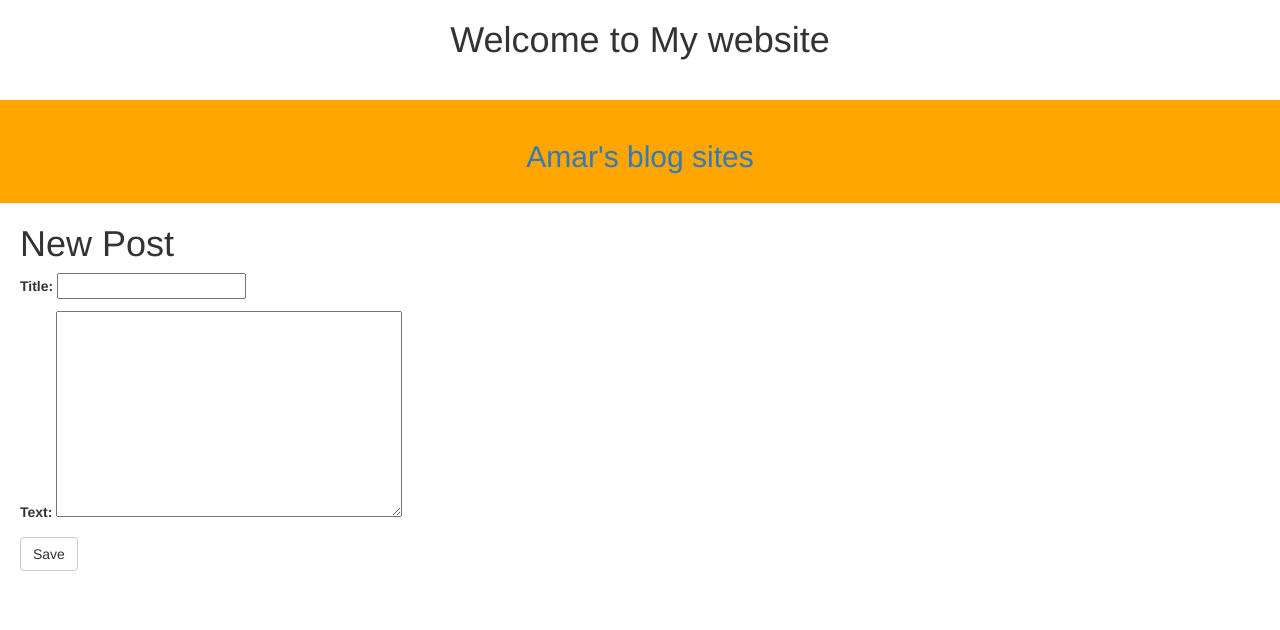
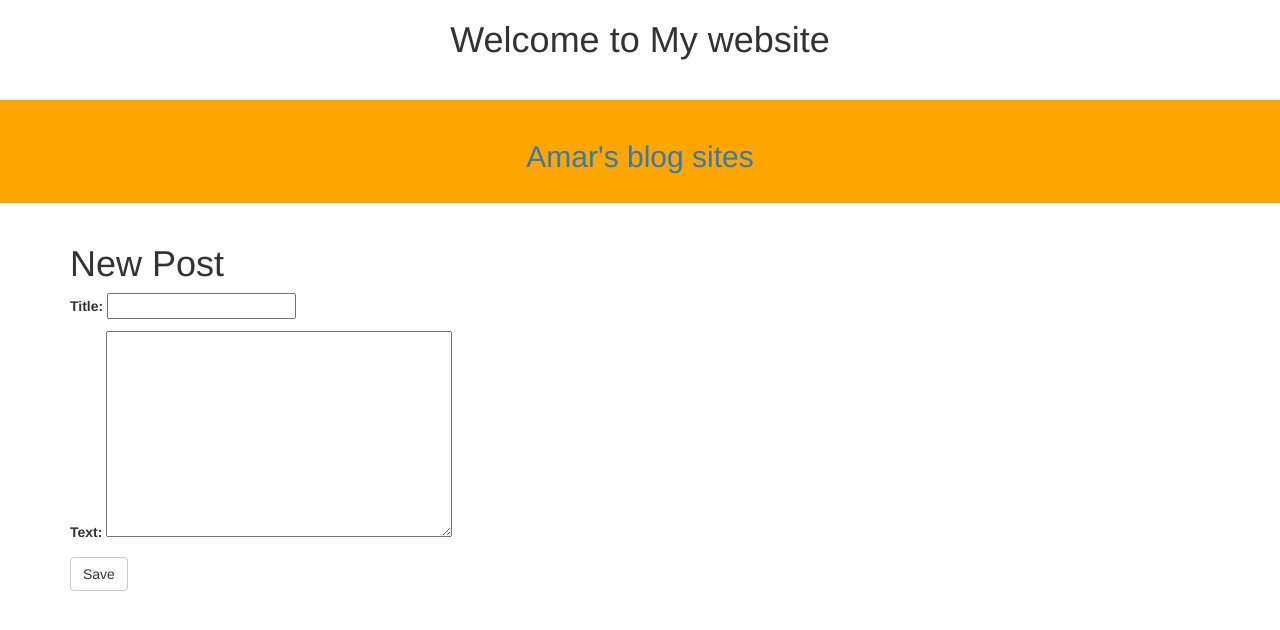
Before and after one commit to Amarmandal/new-blog, a Django app: page /post/new/ in a window 1280 px wide. Shown: the top 630 px of the page. Run offline with Django 3.2, Linux system fonts and the light colour scheme; some libraries are stand-ins or nearby versions.

Commit message:
layout changed

```diff
--- a/music/static/css/blog.css
+++ b/music/static/css/blog.css
@@ -1,7 +1,4 @@
-.post {
-    padding-left: 20px;
-    padding-right: 20px;
-}
+
 
 .date {
     color:green;
--- a/music/templates/music/base.html
+++ b/music/templates/music/base.html
@@ -25,7 +25,7 @@
     {% endif %}
     <a href="{% url 'index' %}"><h2>Amar's blog sites</h2></a>
 </div>
-<div class="post">
+<div class="container">
     {% block content %}
     {% endblock %}
 </div>
--- a/music/templates/music/post_detail.html
+++ b/music/templates/music/post_detail.html
@@ -6,7 +6,9 @@
 </div>
 <h1>{{ post.title }}</h1>
 <div class="text">
-    <p>{{ post.text|linebreaksbr }}</p>
+    <blockquote class="blockquote"><p>{{ post.text|linebreaksbr }}</p>
+    <footer class="blockquote-footer">Amar Mandal</footer>
+    </blockquote>
 </div>
 {% if user.is_authenticated %}
 <a class="btn btn-default" href="{% url 'post_edit' pk=post.pk %}"><span class="glyphicon glyphicon-pencil"></span></a
```
